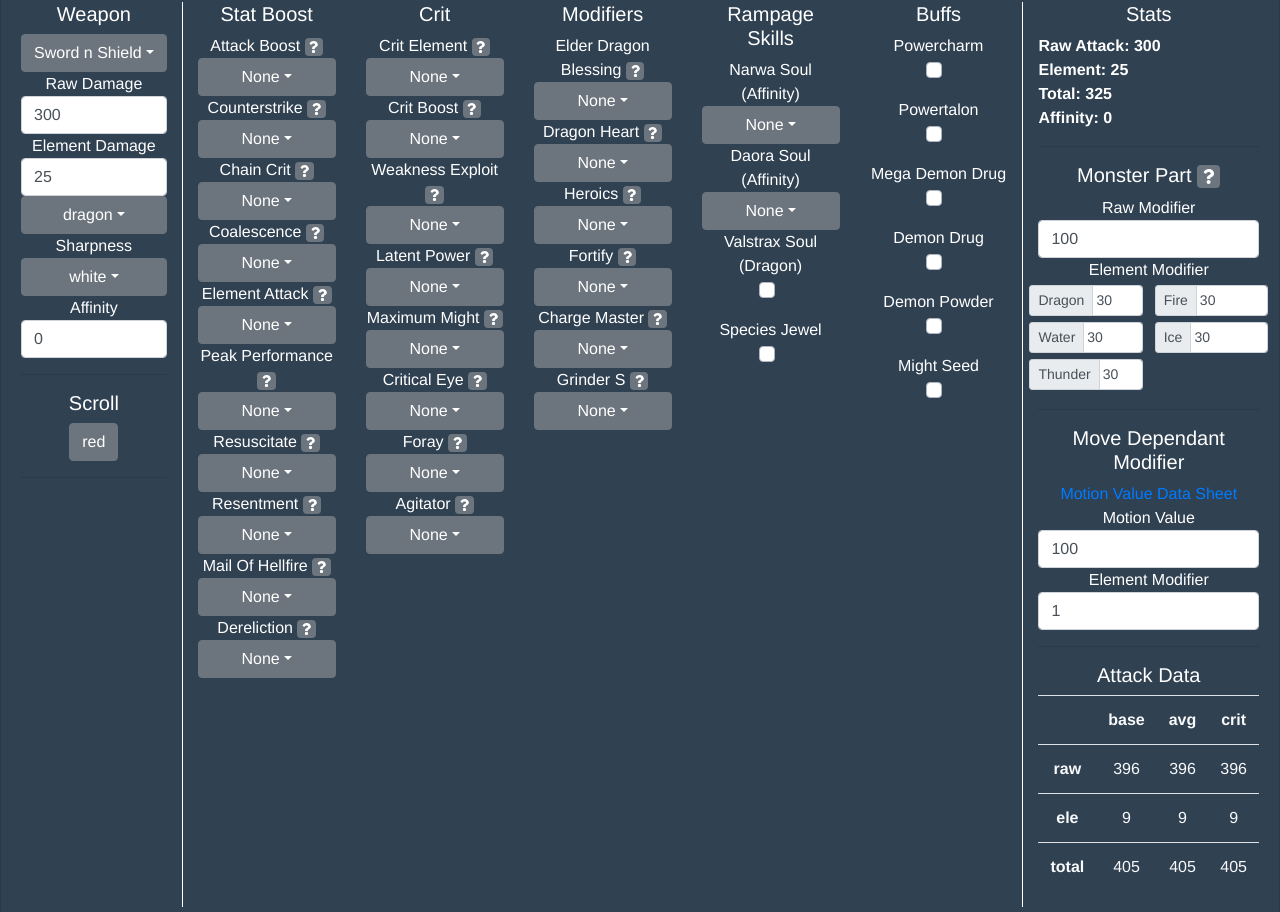
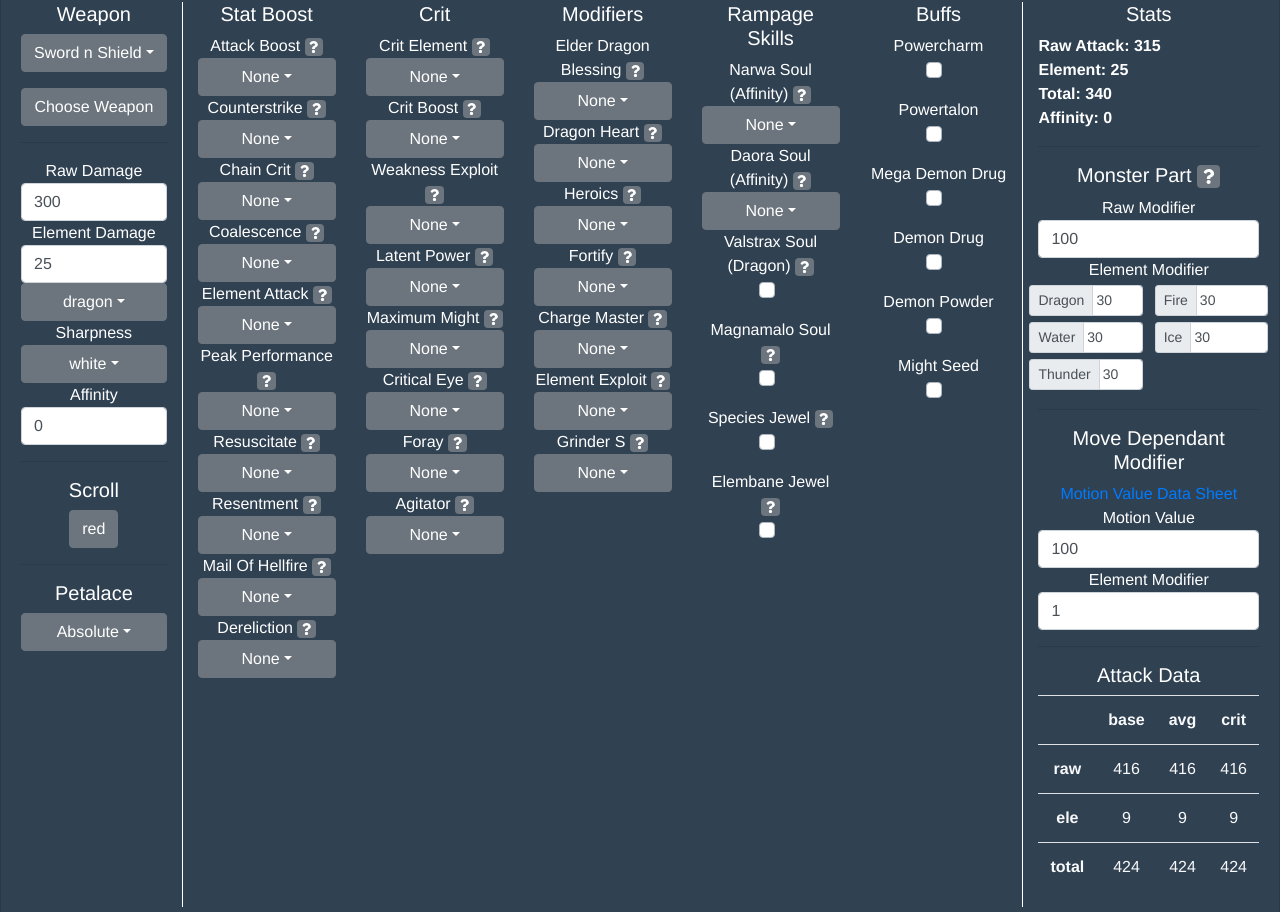
Before and after one commit to Cyan-g/DnD-tracker, a Vue app: page / in a window 1280 px wide. Shown: the part 210-1122 px from the top of the page. Built offline with nearby package versions, Linux system fonts and the light colour scheme.

Commit message:
New Rampage Skills + Petalace

```diff
--- a/src/App.vue
+++ b/src/App.vue
@@ -2,6 +2,7 @@
   <div id="app">
     <b-card> <h1>Damage Calculator</h1></b-card>
     <hr />
+    <b-modal title="Weapon List" id="weaponModal" hideFooter> </b-modal>
     <b-card v-if="info">
       <!-- <b-button size="xs" @click="info.key = !key">Load</b-button> -->
       <b-row>
@@ -15,6 +16,10 @@
               >{{ item }}</b-dropdown-item
             >
           </b-dropdown>
+          <b-button style="width:100%; margin-top: 1rem" @click="showModal()"
+            >Choose Weapon</b-button
+          >
+          <hr />
           Raw Damage
           <b-form-input v-model="info.raw" type="number"></b-form-input>
           Element Damage
@@ -53,6 +58,15 @@
             >{{ info.scroll }}</b-button
           >
           <hr />
+          <h5>Petalace</h5>
+          <b-dropdown style="width:100%" :text="info.petalace.label">
+            <b-dropdown-item
+              v-for="item in data.petalace"
+              :key="item.label"
+              @click="info.petalace = item"
+              >{{ item.label }}</b-dropdown-item
+            >
+          </b-dropdown>
         </b-col>
         <b-col>
           <h5>Stat Boost</h5>
@@ -114,37 +128,85 @@
         </b-col>
         <b-col>
           <h5>Rampage Skills</h5>
-          <span>Narwa Soul (Affinity)</span>
+          <span
+            >Narwa Soul (Affinity)
+            <b-badge
+              v-b-popover.hover.top="'5% Affinity per Ibushi armor piece'"
+              ><i class="fas fa-question"></i></b-badge
+          ></span>
           <b-dropdown style="width:100%" :text="info.narwaSoul.label">
             <b-dropdown-item
-              :disabled="info.species || info.valstrax"
               v-for="item in data.narwaSoulArray"
               :key="item.label"
               @click="info.narwaSoul = item"
               >{{ item.label }}</b-dropdown-item
             >
           </b-dropdown>
-          <span>Daora Soul (Affinity)</span>
+          <span
+            >Daora Soul (Affinity)
+            <b-badge
+              v-b-popover.hover.top="'3-slot Active after 1 hit, full at 5'"
+              ><i class="fas fa-question"></i></b-badge
+          ></span>
           <b-dropdown style="width:100%" :text="info.kushalaSoul.label">
             <b-dropdown-item
-              :disabled="info.species || info.valstrax"
               v-for="item in data.kushalaSoulArray"
               :key="item.label"
               @click="info.kushalaSoul = item"
               >{{ item.label }}</b-dropdown-item
             >
           </b-dropdown>
-          Valstrax Soul (Dragon)
+          <span
+            >Valstrax Soul (Dragon)
+            <b-badge v-b-popover.hover.top="'2-slot Active during dragonblight'"
+              ><i class="fas fa-question"></i></b-badge
+          ></span>
           <b-checkbox
-            :disabled="info.species || info.narwaSoul.label != 'None'"
             style="margin-bottom: 1rem"
             v-model="info.valstrax"
           ></b-checkbox>
-          Species Jewel
+          <span
+            >Magnamalo Soul
+            <b-badge
+              v-b-popover.hover.top="'2-slot Active during hellfireblight'"
+              ><i class="fas fa-question"></i></b-badge
+          ></span>
           <b-checkbox
-            :disabled="info.valstrax || info.narwaSoul.label != 'None'"
+            style="margin-bottom: 1rem"
+            v-model="info.magna"
+          ></b-checkbox>
+          <span
+            >Species Jewel
+            <b-badge
+              v-b-popover.hover.top="'2-slot 5% Raw against specific species'"
+              ><i class="fas fa-question"></i></b-badge
+          ></span>
+          <b-checkbox
             style="margin-bottom: 1rem"
             v-model="info.species"
+          ></b-checkbox>
+          <span
+            >Elembane Jewel
+            <b-badge
+              v-b-popover.hover.top="
+                '3-slot 15% Element on hitzones with 25 or above of that element'
+              "
+              ><i class="fas fa-question"></i></b-badge
+          ></span>
+          <b-checkbox
+            style="margin-bottom: 1rem"
+            v-model="info.elembane"
+          ></b-checkbox>
+          <span v-if="info.weaponType == 'Dual Blades'"
+            >Raging Jewel
+            <b-badge
+              v-b-popover.hover.top="'3-slot 20% Affinity while in demon mode'"
+              ><i class="fas fa-question"></i></b-badge
+          ></span>
+          <b-checkbox
+            v-if="info.weaponType == 'Dual Blades'"
+            style="margin-bottom: 1rem"
+            v-model="info.raging"
           ></b-checkbox>
         </b-col>
         <b-col>
@@ -311,8 +373,9 @@ import arrayFile from "./data/data.json";
 //check correct values for skills again
 //Add element types
 //Make valstrax soul conditional
+//Elembane, Raging, Switcher, Magnamalo Soul, Brutal Strike
+//Add Petalace choices
 //!Add Hunting Horn buffs
-//!Add Petalace choices
 //!Add Weapon Selection For Hammer
 //!Make an optimizer algorithm that tests all of selected weapon type for current setup
 
@@ -336,9 +399,13 @@ export default {
       info: null,
       template: {
         weaponType: "Sword n Shield",
+        petalace: { label: "Absolute", raw: 15 },
         type: "dragon",
         scroll: "red",
         valstrax: false,
+        magna: false,
+        elembane: false,
+        raging: false,
         species: false,
         powerCharm: false,
         powerTalon: false,
@@ -370,6 +437,7 @@ export default {
         peakPerformance: { label: "None", raw: 0 },
         resentment: { label: "None", raw: 0 },
         elderBlessing: { label: "None", mod: 0 },
+        elementExploit: { label: "None", mod: 0 },
         chargeMaster: { label: "None", mod: 0, bow: 0 },
         dragonHeart: { label: "None", mod: 0 },
         mailOfHellfire: { label: "None", element: 0, raw: 0 },
@@ -402,6 +470,42 @@ export default {
     this.data = arrayFile;
     this.info = this.template;
   },
+  methods: {
+    applyHitzoneRaw(base) {
+      var total = base;
+
+      // Sharpness
+      total *= this.info.sharpness.raw;
+      // Hitzone
+      total *= this.info.partPhys / 100.0;
+      // MotionValue
+      total *= this.info.motionValuePhys / 100.0;
+
+      return total;
+    },
+    applyHitzoneElement(base) {
+      var total = base;
+
+      //Element Exploit
+      if (this.info.partEle[this.info.type] >= 20)
+        total += this.info.element * this.info.elementExploit.mod; //! TO BE TESTED
+      //Elembane
+      if (this.info.elemBane && this.info.partEle[this.info.type] >= 25)
+        total += this.info.element * 0.15; //! TO BE TESTED
+
+      // Sharpness
+      total *= this.info.sharpness.element;
+      // Hitzone
+      total *= this.info.partEle[this.info.type] / 100.0;
+      // MotionValue
+      total *= this.info.motionValueEle;
+
+      return total;
+    },
+    showModal() {
+      this.$bvModal.show("weaponModal");
+    },
+  },
   computed: {
     // UI STATS
     effectiveAffinity() {
@@ -409,6 +513,10 @@ export default {
       let total = (
         (parseInt(this.info.affinity) +
           parseInt(this.info.wex.value) +
+          //Raging Jewel
+          parseInt(
+            this.info.raging && this.info.weaponType == "Dual Blades" ? 20 : 0
+          ) +
           parseInt(this.info.kushalaSoul.value) +
           parseInt(this.info.latentPower.value) +
           parseInt(this.info.narwaSoul.value) +
@@ -425,8 +533,8 @@ export default {
       if (!this.info) return 0;
       //Total
       let total = parseInt(this.info.raw);
-      //mods
-      if (this.info.species) total += this.info.raw * 0.05;
+
+      //Buffs
       if (this.info.powerCharm) total += 6;
       if (this.info.powerTalon) total += 9;
       if (this.info.megaDemonDrug) total += 7;
@@ -434,12 +542,17 @@ export default {
       if (this.info.demonPowder) total += 10;
       if (this.info.mightSeed) total += 10;
 
+      //mods
+      if (this.info.species) total += this.info.raw * 0.05;
       total += this.info.raw * this.info.grinder.raw;
       total += this.info.raw * this.info.attackBoost.mod;
       total += this.info.raw * this.info.dragonHeart.mod;
       total += this.info.raw * this.info.heroics.mod;
       total += this.info.raw * this.info.fortify.mod;
+
       //extra
+      if (this.info.magna) total += 12;
+      total += this.info.petalace.raw; //! TO BE TESTED
       total += this.info.counterStrike.raw;
       total += this.info.coalescence.raw;
       total += this.info.chainCrit.raw;
@@ -464,7 +577,7 @@ export default {
       if (
         this.info.valstrax &&
         this.info.dragonHeart.label != "None" &&
-        this.info.type != "none"
+        this.info.type == "dragon"
       )
         total += this.info.element * 0.2;
 
@@ -545,79 +658,28 @@ export default {
     },
     // HITZONE / MOTION VALUE / SHARPNESS
     hitRaw() {
-      var total = this.effectiveRaw;
-      // Sharpness
-      total *= this.info.sharpness.raw;
-      // Hitzone
-      total *= this.info.partPhys / 100.0;
-      // MotionValue
-      total *= this.info.motionValuePhys / 100.0;
-
-      return total;
+      return this.applyHitzoneRaw(this.effectiveRaw);
     },
     hitElement() {
-      var total = this.effectiveElement;
-
-      // Sharpness
-      total *= this.info.sharpness.element;
-      // Hitzone
-      total *= this.info.partEle[this.info.type] / 100.0;
-      // MotionValue
-      total *= this.info.motionValueEle;
-
-      return total;
+      return this.applyHitzoneElement(this.effectiveElement);
     },
     hitTotal() {
       return this.hitRaw + this.hitElement;
     },
     hitAverageRaw() {
-      var total = this.averageRaw;
-      // Sharpness
-      total *= this.info.sharpness.raw;
-      // Hitzone
-      total *= this.info.partPhys / 100.0;
-      // MotionValue
-      total *= this.info.motionValuePhys / 100.0;
-
-      return total;
+      return this.applyHitzoneRaw(this.averageRaw);
     },
     hitAverageElement() {
-      var total = this.averageElement;
-
-      // Sharpness
-      total *= this.info.sharpness.element;
-      // Hitzone
-      total *= this.info.partEle[this.info.type] / 100.0;
-      // MotionValue
-      total *= this.info.motionValueEle;
-
-      return total;
+      return this.applyHitzoneElement(this.averageElement);
     },
     hitAverageTotal() {
       return this.hitAverageRaw + this.hitAverageElement;
     },
     hitCritRaw() {
-      var total = this.critRaw;
-      // Sharpness
-      total *= this.info.sharpness.raw;
-      // Hitzone
-      total *= this.info.partPhys / 100.0;
-      // MotionValue
-      total *= this.info.motionValuePhys / 100.0;
-
-      return total;
+      return this.applyHitzoneRaw(this.critRaw);
     },
     hitCritElement() {
-      var total = this.critElement;
-
-      // Sharpness
-      total *= this.info.sharpness.element;
-      // Hitzone
-      total *= this.info.partEle[this.info.type] / 100.0;
-      // MotionValue
-      total *= this.info.motionValueEle;
-
-      return total;
+      return this.applyHitzoneElement(this.critElement);
     },
     hitCritTotal() {
       return this.hitCritRaw + this.hitCritElement;
--- a/src/data/data.json
+++ b/src/data/data.json
@@ -19,6 +19,15 @@
     { "label": "green", "raw": 1.05, "element": 1 },
     { "label": "yellow", "raw": 1, "element": 0.75 },
     { "label": "orange", "raw": 0.75, "element": 0.5 }
+  ],
+  "songs": [{ "label": "Greatsword", "raw": 0, "mod": 0 }],
+  "petalace": [
+    { "label": "Hunting", "raw": 15 },
+    { "label": "Strength", "raw": 10 },
+    { "label": "Fortitude", "raw": 8 },
+    { "label": "Demon", "raw": 20 },
+    { "label": "Absolute", "raw": 15 },
+    { "label": "Underworld", "raw": 15 }
   ],
   "weaponArray": [
     "Greatsword",
@@ -317,6 +326,17 @@
       ]
     },
     {
+      "label": "Element Exploit",
+      "key": "elementExploit",
+      "description": "Elemental Modifier against hitzones of 20 or above",
+      "values": [
+        { "label": "None", "mod": 0 },
+        { "label": "Level 1", "mod": 0.05 },
+        { "label": "Level 2", "mod": 0.1 },
+        { "label": "Level 3", "mod": 0.15 }
+      ]
+    },
+    {
       "label": "Grinder S",
       "key": "grinder",
       "description": "Modifies elemental and raw damage after recovering 2 or more levels of sharpness",
```
